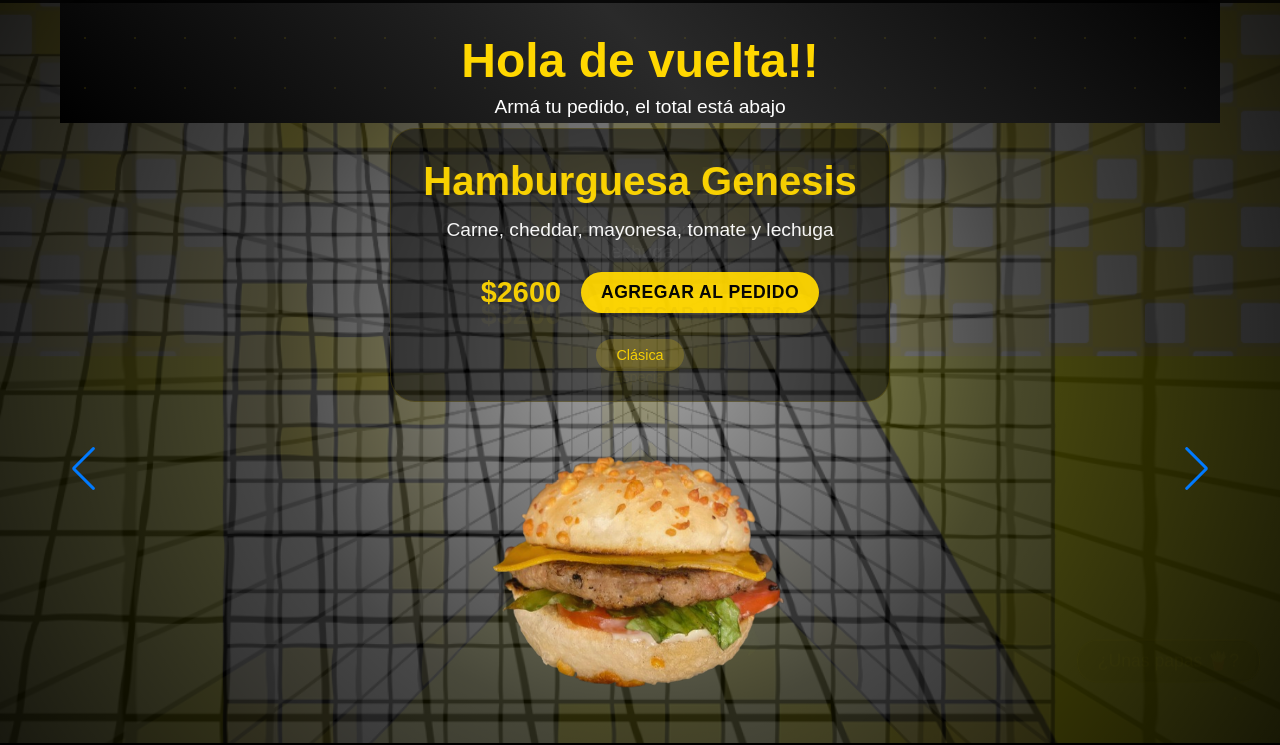
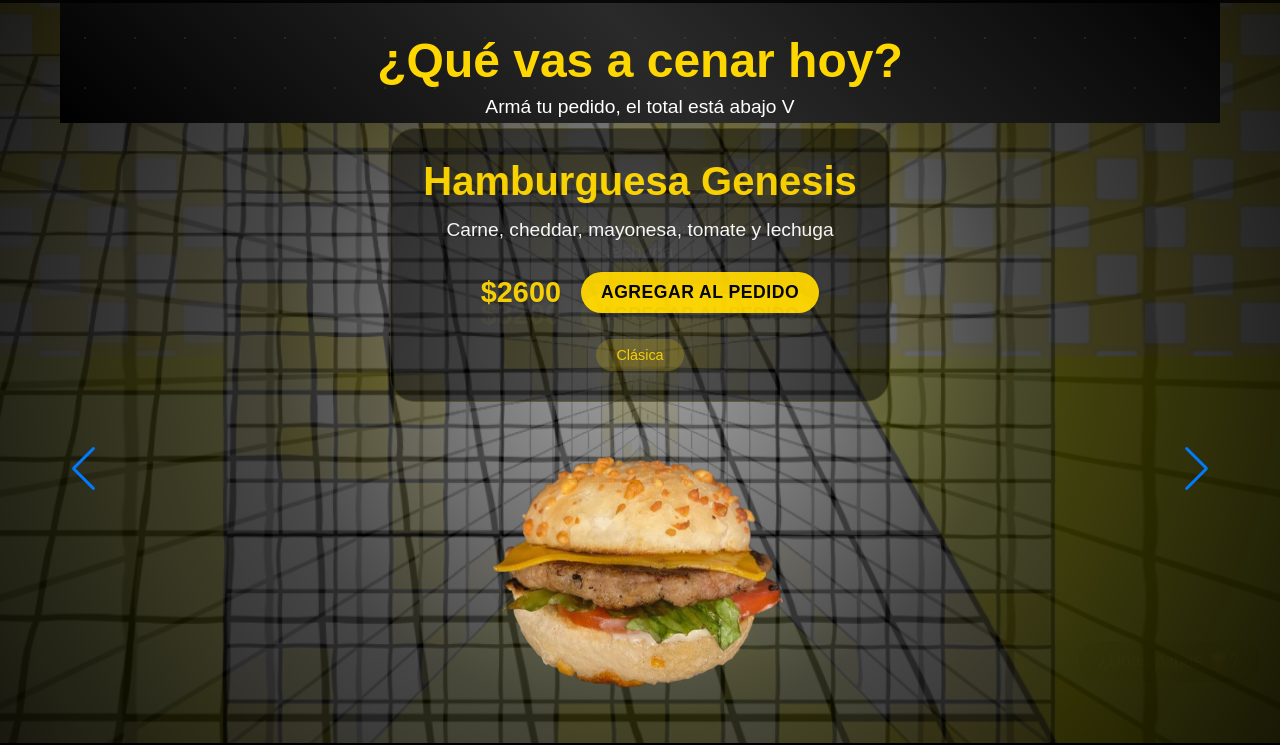
Before and after one commit to adriangmrraa/pedidosmuzarellamrs, a website: page index.html in a window 1280 px wide. Shown: the part 57-802 px from the top of the page. Drawn offline with nearby package versions, Linux system fonts and the light colour scheme.

Commit message:
Update index.html

```diff
--- a/index.html
+++ b/index.html
@@ -41,8 +41,8 @@
 
     <main>
         <section class="hero">
-            <h1>Hola de vuelta!!</h1>
-            <p>Armá tu pedido, el total está abajo</p>
+            <h1>¿Qué vas a cenar hoy?</h1>
+            <p>Armá tu pedido, el total está abajo V</p>
         </section>
 
         <section class="slider-container">
```
